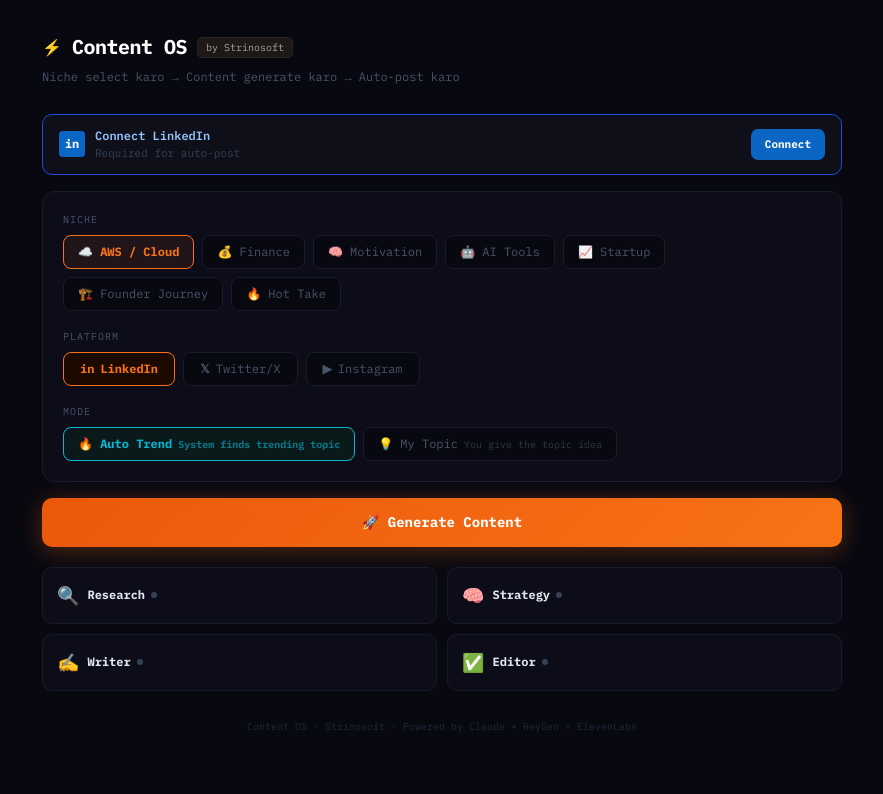
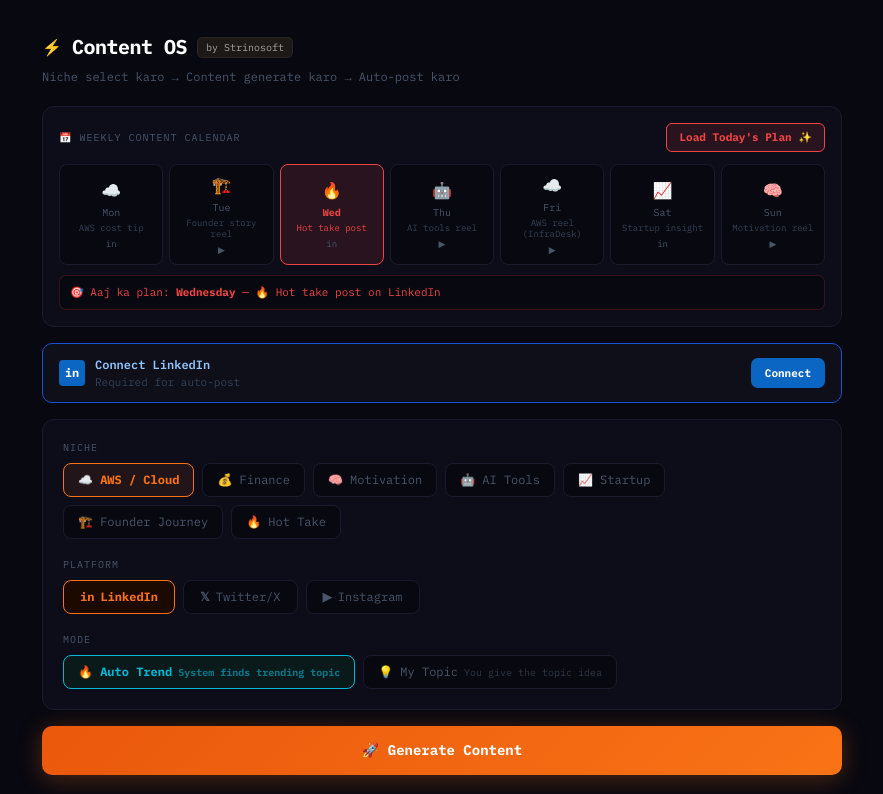
Before and after one commit to strinosoft/content-os, a Next.js app: page / in a window 1280 px wide. Shown: the top 794 px of the page, without its empty margins (198-1081 px from the left). Built offline with nearby package versions, Linux system fonts and the light colour scheme; no server answers.

Commit message:
feat: weekly content calendar

```diff
--- a/app/page.tsx
+++ b/app/page.tsx
@@ -28,6 +28,17 @@
   { id: "strategy", label: "Strategy", icon: "🧠" },
   { id: "writer", label: "Writer", icon: "✍️" },
   { id: "editor", label: "Editor", icon: "✅" },
+];
+
+// Content Calendar — day wise plan
+const CALENDAR = [
+  { day: "Mon", label: "Monday", niche: "aws", platform: "linkedin", icon: "☁️", desc: "AWS cost tip", color: "#f97316" },
+  { day: "Tue", label: "Tuesday", niche: "founder_journey", platform: "instagram", icon: "🏗️", desc: "Founder story reel", color: "#ec4899" },
+  { day: "Wed", label: "Wednesday", niche: "hot_take", platform: "linkedin", icon: "🔥", desc: "Hot take post", color: "#ef4444" },
+  { day: "Thu", label: "Thursday", niche: "ai", platform: "instagram", icon: "🤖", desc: "AI tools reel", color: "#06b6d4" },
+  { day: "Fri", label: "Friday", niche: "aws", platform: "instagram", icon: "☁️", desc: "AWS reel (InfraDesk)", color: "#f97316" },
+  { day: "Sat", label: "Saturday", niche: "startup", platform: "linkedin", icon: "📈", desc: "Startup insight", color: "#f59e0b" },
+  { day: "Sun", label: "Sunday", niche: "motivation", platform: "instagram", icon: "🧠", desc: "Motivation reel", color: "#8b5cf6" },
 ];
 
 function Spinner() {
@@ -64,6 +75,11 @@
   const LINKEDIN_CLIENT_ID = process.env.NEXT_PUBLIC_LINKEDIN_CLIENT_ID;
   const APP_URL = process.env.NEXT_PUBLIC_APP_URL || "http://localhost:3000";
 
+  // Get today's day
+  const todayIndex = new Date().getDay(); // 0=Sun, 1=Mon...
+  const calendarIndex = todayIndex === 0 ? 6 : todayIndex - 1; // map to Mon=0..Sun=6
+  const todayPlan = CALENDAR[calendarIndex];
+
   useEffect(() => {
     const token = sessionStorage.getItem("li_access_token");
     if (token) setLiToken(token);
@@ -74,7 +90,6 @@
     return () => window.removeEventListener("message", handler);
   }, []);
 
-  // Reset content when language toggles
   useEffect(() => {
     if (selectedPlatform === "instagram") {
       setFinalContent("");
@@ -108,6 +123,18 @@
     const left = window.screenX + (window.outerWidth - w) / 2;
     const top = window.screenY + (window.outerHeight - h) / 2;
     window.open(url, "linkedin_oauth", `width=${w},height=${h},left=${left},top=${top}`);
+  };
+
+  const loadTodaysPlan = () => {
+    setSelectedNiche(todayPlan.niche);
+    setSelectedPlatform(todayPlan.platform);
+    setFinalContent("");
+    setVideoScript("");
+    setVideoUrl("");
+    setManualVideoUrl("");
+    setPostStatus("idle");
+    setAgentOutputs({});
+    setAgentStatus({ research: "idle", strategy: "idle", writer: "idle", editor: "idle" });
   };
 
   const handleGenerate = async () => {
@@ -159,7 +186,6 @@
     setGeneratingVideo(true);
     setError("");
     let finalVideoUrl = "";
-
     try {
       const res = await fetch("/api/video/generate", {
         method: "POST",
@@ -168,10 +194,8 @@
       });
       const data = await res.json();
       if (!data.videoId) throw new Error(data.error || "Failed to start video");
-
       const videoId = data.videoId;
       let attempts = 0;
-
       while (attempts < 40) {
         await new Promise(r => setTimeout(r, 15000));
         const statusRes = await fetch("/api/video/generate", {
@@ -180,8 +204,6 @@
           body: JSON.stringify({ action: "check", videoId }),
         });
         const statusData = await statusRes.json();
-        console.log("Poll attempt", attempts, statusData.status);
-
         if (statusData.status === "completed" && statusData.videoUrl) {
           finalVideoUrl = statusData.videoUrl;
           setVideoUrl(statusData.videoUrl);
@@ -191,17 +213,13 @@
         }
         attempts++;
       }
-
       if (!finalVideoUrl) throw new Error("Video took too long - check HeyGen dashboard");
-
     } catch (e: any) {
       setError("Video generation failed: " + e.message);
     }
-
     setGeneratingVideo(false);
   };
 
-  // Use manual URL if set, else auto-generated URL
   const activeVideoUrl = manualVideoUrl || videoUrl;
 
   const handlePost = async () => {
@@ -211,34 +229,19 @@
     setError("");
     try {
       if (selectedPlatform === "twitter") {
-        const res = await fetch("/api/post/twitter", {
-          method: "POST",
-          headers: { "Content-Type": "application/json" },
-          body: JSON.stringify({ content: finalContent }),
-        });
+        const res = await fetch("/api/post/twitter", { method: "POST", headers: { "Content-Type": "application/json" }, body: JSON.stringify({ content: finalContent }) });
         const data = await res.json();
-        if (data.success) setPostStatus("success");
-        else throw new Error(data.error);
+        if (data.success) setPostStatus("success"); else throw new Error(data.error);
       } else if (selectedPlatform === "linkedin") {
         if (!liToken) { connectLinkedIn(); setPosting(false); return; }
-        const res = await fetch("/api/linkedin/post", {
-          method: "POST",
-          headers: { "Content-Type": "application/json" },
-          body: JSON.stringify({ content: finalContent, access_token: liToken }),
-        });
+        const res = await fetch("/api/linkedin/post", { method: "POST", headers: { "Content-Type": "application/json" }, body: JSON.stringify({ content: finalContent, access_token: liToken }) });
         const data = await res.json();
-        if (data.success) setPostStatus("success");
-        else throw new Error(data.error);
+        if (data.success) setPostStatus("success"); else throw new Error(data.error);
       } else if (selectedPlatform === "instagram") {
         if (!activeVideoUrl) { setError("Pehle video generate karo ya URL paste karo!"); setPosting(false); return; }
-        const res = await fetch("/api/post/instagram", {
-          method: "POST",
-          headers: { "Content-Type": "application/json" },
-          body: JSON.stringify({ caption: finalContent, videoUrl: activeVideoUrl }),
-        });
+        const res = await fetch("/api/post/instagram", { method: "POST", headers: { "Content-Type": "application/json" }, body: JSON.stringify({ caption: finalContent, videoUrl: activeVideoUrl }) });
         const data = await res.json();
-        if (data.success) setPostStatus("success");
-        else throw new Error(data.error);
+        if (data.success) setPostStatus("success"); else throw new Error(data.error);
       }
     } catch (e: any) {
       setError(e.message);
@@ -273,13 +276,57 @@
       <div style={{ maxWidth: 800, margin: "0 auto" }}>
 
         {/* Header */}
-        <div style={{ marginBottom: 28 }}>
+        <div style={{ marginBottom: 20 }}>
           <div style={{ display: "flex", alignItems: "center", gap: 10, marginBottom: 6 }}>
             <span>⚡</span>
             <h1 style={{ fontSize: 20, fontWeight: 700, color: "#fff", letterSpacing: "-0.5px" }}>Content OS</h1>
             <span style={{ background: "#1c1917", border: "1px solid #292524", borderRadius: 5, padding: "2px 8px", fontSize: 10, color: "#a8a29e" }}>by Strinosoft</span>
           </div>
           <p style={{ color: "#475569", fontSize: 12 }}>Niche select karo → Content generate karo → Auto-post karo</p>
+        </div>
+
+        {/* Content Calendar */}
+        <div style={{ background: "#0d0d1a", border: "1px solid #1a1a2e", borderRadius: 12, padding: 16, marginBottom: 16 }}>
+          <div style={{ display: "flex", alignItems: "center", justifyContent: "space-between", marginBottom: 12 }}>
+            <label style={{ fontSize: 10, color: "#475569", textTransform: "uppercase", letterSpacing: 1 }}>📅 Weekly Content Calendar</label>
+            <button onClick={loadTodaysPlan}
+              style={{
+                padding: "5px 12px", borderRadius: 6, fontSize: 11, fontWeight: 700,
+                background: `${todayPlan.color}20`, border: `1px solid ${todayPlan.color}`,
+                color: todayPlan.color,
+              }}>
+              Load Today's Plan ✨
+            </button>
+          </div>
+          <div style={{ display: "grid", gridTemplateColumns: "repeat(7, 1fr)", gap: 6 }}>
+            {CALENDAR.map((item, idx) => {
+              const isToday = idx === calendarIndex;
+              return (
+                <button
+                  key={item.day}
+                  onClick={() => { setSelectedNiche(item.niche); setSelectedPlatform(item.platform); }}
+                  style={{
+                    padding: "8px 4px", borderRadius: 8, fontSize: 10, textAlign: "center",
+                    border: isToday ? `1px solid ${item.color}` : "1px solid #1a1a2e",
+                    background: isToday ? `${item.color}20` : "#080810",
+                    color: isToday ? item.color : "#475569",
+                    cursor: "pointer", transition: "all 0.2s",
+                  }}>
+                  <div style={{ fontSize: 16, marginBottom: 3 }}>{item.icon}</div>
+                  <div style={{ fontWeight: isToday ? 700 : 400, marginBottom: 2 }}>{item.day}</div>
+                  <div style={{ fontSize: 9, color: isToday ? item.color : "#334155", lineHeight: 1.3 }}>{item.desc}</div>
+                  <div style={{ fontSize: 9, marginTop: 3, color: "#475569" }}>
+                    {item.platform === "linkedin" ? "in" : item.platform === "instagram" ? "▶" : "𝕏"}
+                  </div>
+                </button>
+              );
+            })}
+          </div>
+          <div style={{ marginTop: 10, padding: "8px 10px", background: "#080810", borderRadius: 7, border: `1px solid ${todayPlan.color}30` }}>
+            <p style={{ fontSize: 11, color: todayPlan.color }}>
+              🎯 Aaj ka plan: <strong>{todayPlan.label}</strong> — {todayPlan.icon} {todayPlan.desc} on {todayPlan.platform === "linkedin" ? "LinkedIn" : todayPlan.platform === "instagram" ? "Instagram" : "Twitter"}
+            </p>
+          </div>
         </div>
 
         {/* LinkedIn Connect */}
@@ -376,9 +423,7 @@
           {/* Language Toggle — Instagram only */}
           {selectedPlatform === "instagram" && (
             <div style={{ marginBottom: selectedMode === "topic" ? 18 : 0 }}>
-              <label style={{ fontSize: 10, color: "#475569", display: "block", marginBottom: 8, textTransform: "uppercase", letterSpacing: 1 }}>
-                Video Language
-              </label>
+              <label style={{ fontSize: 10, color: "#475569", display: "block", marginBottom: 8, textTransform: "uppercase", letterSpacing: 1 }}>Video Language</label>
               <div style={{ display: "flex", gap: 8 }}>
                 <button onClick={() => setVideoLanguage("hindi")} disabled={running}
                   style={{
@@ -387,9 +432,7 @@
                     background: videoLanguage === "hindi" ? "#1c0900" : "#080810",
                     color: videoLanguage === "hindi" ? "#f97316" : "#475569",
                     fontWeight: videoLanguage === "hindi" ? 700 : 400,
-                  }}>
-                  🇮🇳 Hindi — ElevenLabs voice
-                </button>
+                  }}>🇮🇳 Hindi — ElevenLabs voice</button>
                 <button onClick={() => setVideoLanguage("english")} disabled={running}
                   style={{
                     padding: "7px 16px", borderRadius: 8, fontSize: 12,
@@ -397,14 +440,10 @@
                     background: videoLanguage === "english" ? "#0a1a1a" : "#080810",
                     color: videoLanguage === "english" ? "#06b6d4" : "#475569",
                     fontWeight: videoLanguage === "english" ? 700 : 400,
-                  }}>
-                  🇬🇧 English — HeyGen voice
-                </button>
+                  }}>🇬🇧 English — HeyGen voice</button>
               </div>
               <p style={{ fontSize: 10, color: "#334155", marginTop: 6 }}>
-                {videoLanguage === "hindi"
-                  ? "Hindi script + tumhari ElevenLabs voice"
-                  : "English script + tumhari HeyGen voice"}
+                {videoLanguage === "hindi" ? "Hindi script + tumhari ElevenLabs voice" : "English script + tumhari HeyGen voice"}
               </p>
             </div>
           )}
@@ -515,11 +554,9 @@
                 </button>
               </div>
             </div>
-
             <textarea value={finalContent} onChange={e => setFinalContent(e.target.value)} rows={10}
               style={{ width: "100%", background: "#080810", border: "1px solid #1a1a2e", borderRadius: 8, padding: 14, color: "#d4d4d8", fontSize: 12, lineHeight: 1.8, resize: "vertical", transition: "border-color 0.2s" }}
             />
-
             {postStatus === "success" && (
               <div style={{ marginTop: 12, padding: "10px 14px", background: "#0a1a0a", borderRadius: 7, border: "1px solid #14532d" }}>
                 <p style={{ fontSize: 12, color: "#4ade80" }}>🎉 Successfully posted!</p>
@@ -549,7 +586,6 @@
               </button>
             </div>
 
-            {/* Video Script */}
             {videoScript && (
               <div style={{ marginBottom: 14 }}>
                 <p style={{ fontSize: 10, color: "#475569", marginBottom: 6, textTransform: "uppercase", letterSpacing: 1 }}>Video Script</p>
@@ -559,57 +595,39 @@
               </div>
             )}
 
-            {/* Manual Video URL Input */}
             {!activeVideoUrl && (
               <div style={{ marginBottom: 14 }}>
-                <p style={{ fontSize: 10, color: "#475569", marginBottom: 6, textTransform: "uppercase", letterSpacing: 1 }}>
-                  Ya Manual Video URL Paste Karo
-                </p>
+                <p style={{ fontSize: 10, color: "#475569", marginBottom: 6, textTransform: "uppercase", letterSpacing: 1 }}>Ya Manual Video URL Paste Karo</p>
                 <div style={{ display: "flex", gap: 8 }}>
-                  <input
-                    value={manualVideoUrl}
-                    onChange={e => setManualVideoUrl(e.target.value)}
+                  <input value={manualVideoUrl} onChange={e => setManualVideoUrl(e.target.value)}
                     placeholder="https://heygen-download-url.mp4 ya S3 URL..."
-                    style={{
-                      flex: 1, background: "#080810", border: "1px solid #1a1a2e",
-                      borderRadius: 8, padding: "9px 12px", color: "#e2e8f0",
-                      fontSize: 11, fontFamily: "inherit", transition: "border-color 0.2s",
-                    }}
+                    style={{ flex: 1, background: "#080810", border: "1px solid #1a1a2e", borderRadius: 8, padding: "9px 12px", color: "#e2e8f0", fontSize: 11, fontFamily: "inherit", transition: "border-color 0.2s" }}
                   />
                   {manualVideoUrl && (
-                    <button
-                      onClick={() => setManualVideoUrl("")}
+                    <button onClick={() => setManualVideoUrl("")}
                       style={{ padding: "9px 12px", borderRadius: 8, fontSize: 11, background: "#1c0000", border: "1px solid #7f1d1d", color: "#fca5a5" }}>
                       Clear
                     </button>
                   )}
                 </div>
-                <p style={{ fontSize: 10, color: "#334155", marginTop: 4 }}>
-                  HeyGen Studio se manually download karo → URL paste karo → Post karo
-                </p>
+                <p style={{ fontSize: 10, color: "#334155", marginTop: 4 }}>HeyGen Studio se manually download karo → URL paste karo → Post karo</p>
               </div>
             )}
 
-            {/* Active Video URL indicator */}
             {activeVideoUrl && !videoUrl && (
               <div style={{ marginBottom: 14, padding: "8px 12px", background: "#0a1a0a", borderRadius: 7, border: "1px solid #16a34a", display: "flex", justifyContent: "space-between", alignItems: "center" }}>
                 <p style={{ fontSize: 11, color: "#4ade80" }}>✅ Manual video URL set hai</p>
-                <button onClick={() => setManualVideoUrl("")}
-                  style={{ fontSize: 10, color: "#71717a", background: "none", border: "none", cursor: "pointer" }}>
-                  Remove
-                </button>
+                <button onClick={() => setManualVideoUrl("")} style={{ fontSize: 10, color: "#71717a", background: "none", border: "none", cursor: "pointer" }}>Remove</button>
               </div>
             )}
 
-            {/* Auto-generated video preview */}
             {videoUrl && (
               <div style={{ marginTop: 14 }}>
                 <p style={{ fontSize: 10, color: "#475569", marginBottom: 8, textTransform: "uppercase", letterSpacing: 1 }}>Preview</p>
                 <video controls style={{ width: "100%", borderRadius: 8, maxHeight: 400 }}>
                   <source src={videoUrl} type="video/mp4" />
                 </video>
-                <a href={videoUrl} target="_blank" rel="noopener noreferrer"
-                  style={{ display: "inline-block", marginTop: 10, fontSize: 11, color: "#8b5cf6" }}>
+                <a href={videoUrl} target="_blank" rel="noopener noreferrer" style={{ display: "inline-block", marginTop: 10, fontSize: 11, color: "#8b5cf6" }}>
                   S3 URL copy karo →
                 </a>
               </div>
```
